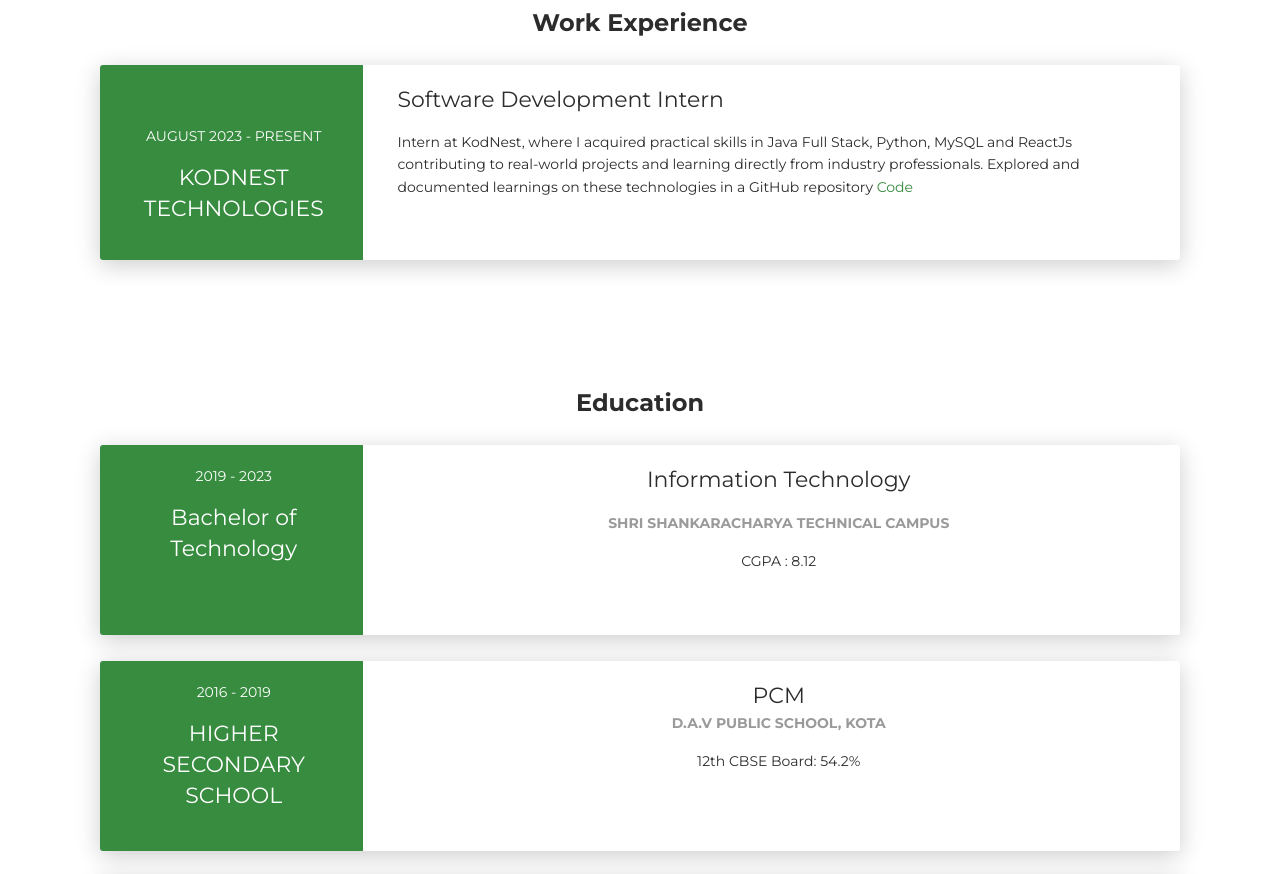
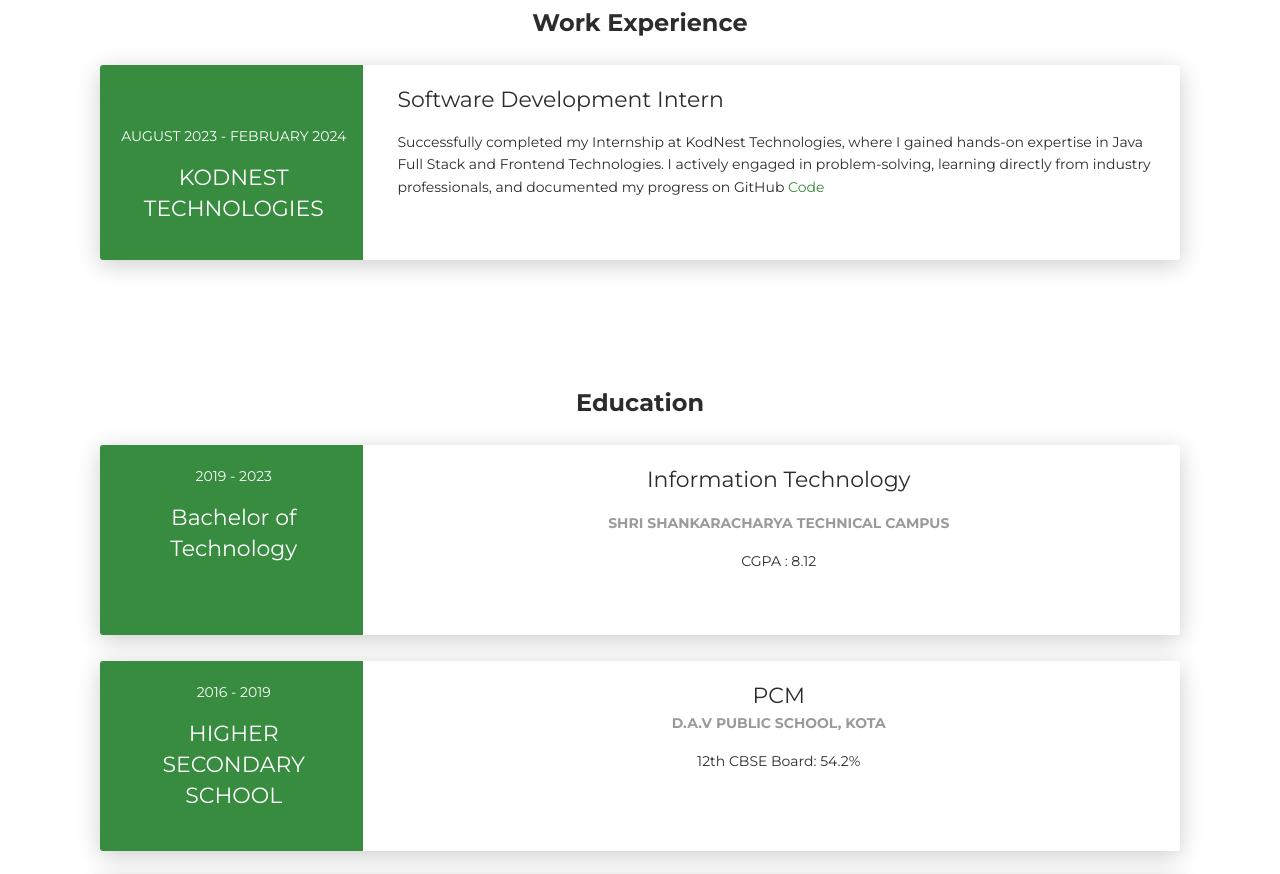
Before and after one commit to SouravKumarSingh0/Portfolio, a plain HTML site: page index.html in a window 1280 px wide. Shown: the part 2560-3434 px from the top of the page. Drawn offline with nearby package versions, Linux system fonts and the light colour scheme.

Commit message:
Final Commit

```diff
--- a/index.html
+++ b/index.html
@@ -50,7 +50,7 @@
         <div class="content-center">
           <div class="cc-profile-image"><a href="#"><img src="Sourav.JPG" alt="Image"/></a></div>
           <div class="h2 title">Sourav Kumar Singh</div>
-          <p class="category text-white">Java Full Stack Developer</p><a class="btn btn-primary smooth-scroll mr-2" href="https://drive.google.com/file/d/1GARDiP92tGv9yL9gwuSIsophgzVWmBlj/view?usp=sharing" data-aos="zoom-in" data-aos-anchor="data-aos-anchor">Resume</a>
+          <p class="category text-white">Java Full Stack Developer</p><a class="btn btn-primary smooth-scroll mr-2" href="https://drive.google.com/file/d/1x9Zx7yp66315k7l189GaisAJwSXrZtyY/view?usp=sharing" data-aos="zoom-in" data-aos-anchor="data-aos-anchor">Resume</a>
         </div>
       </div>
 
@@ -235,14 +235,16 @@
       <div class="row">
         <div class="col-md-3 bg-primary" data-aos="fade-right" data-aos-offset="50" data-aos-duration="500">
           <div class="card-body cc-experience-header">
-            <p>August 2023 - Present</p>
+            <p>August 2023 - February 2024</p>
             <div class="h5">Kodnest Technologies</div>
           </div>
         </div>
         <div class="col-md-9" data-aos="fade-left" data-aos-offset="50" data-aos-duration="500">
           <div class="card-body">
             <div class="h5">Software Development Intern</div>
-            <p>Intern at KodNest, where I acquired practical skills in Java Full Stack, Python, MySQL and ReactJs contributing to real-world projects and learning directly from industry professionals. Explored and documented learnings on these technologies in a GitHub repository <a href="https://github.com/SouravKumarSingh0/Kodnest" target="_blank">Code</a></p>
+            <p>Successfully completed my Internship at KodNest Technologies, where I gained hands-on expertise in
+              Java Full Stack and Frontend Technologies. I actively engaged in problem-solving, learning directly from
+              industry professionals, and documented my progress on GitHub <a href="https://github.com/SouravKumarSingh0/Kodnest" target="_blank">Code</a></p>
           </div>
         </div>
       </div>
```
